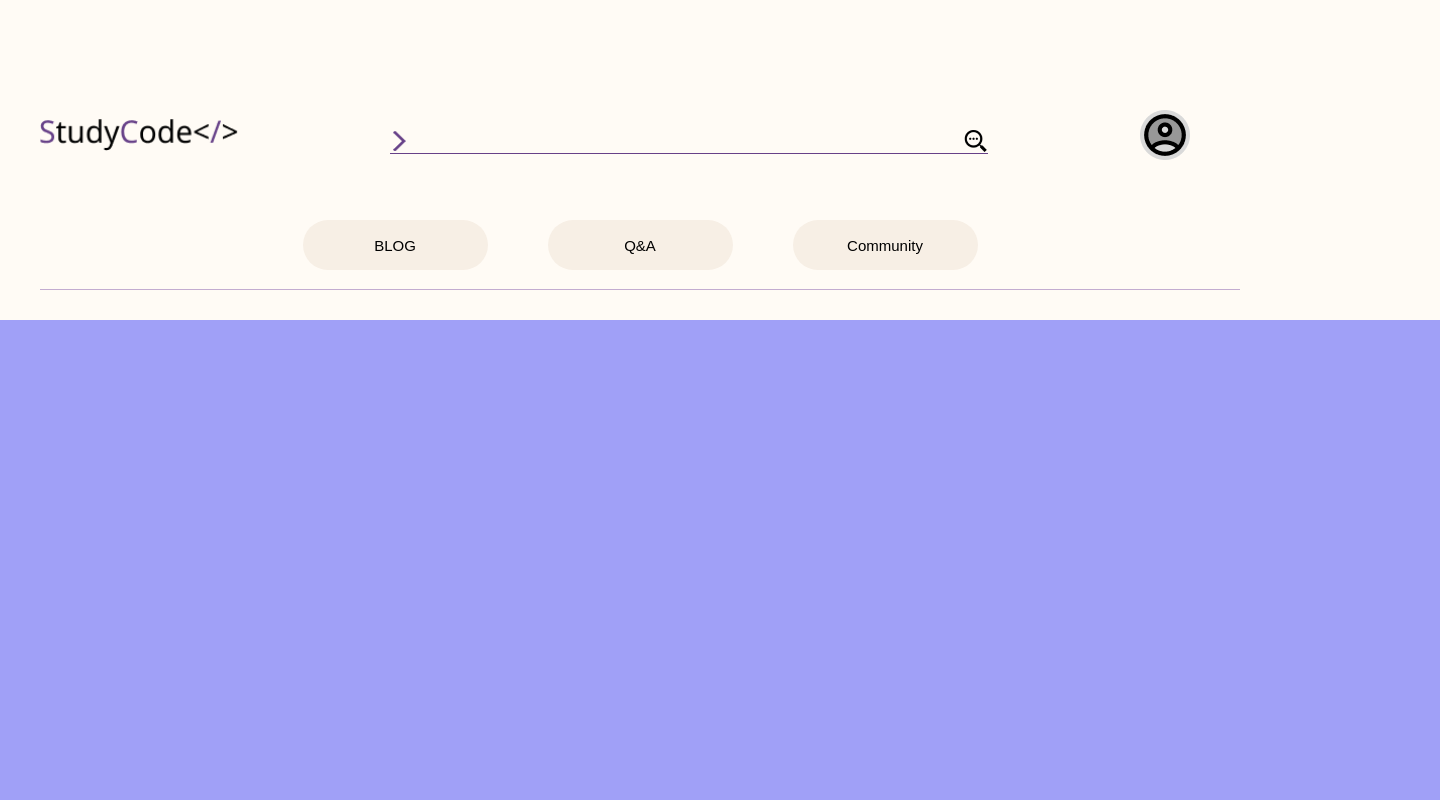
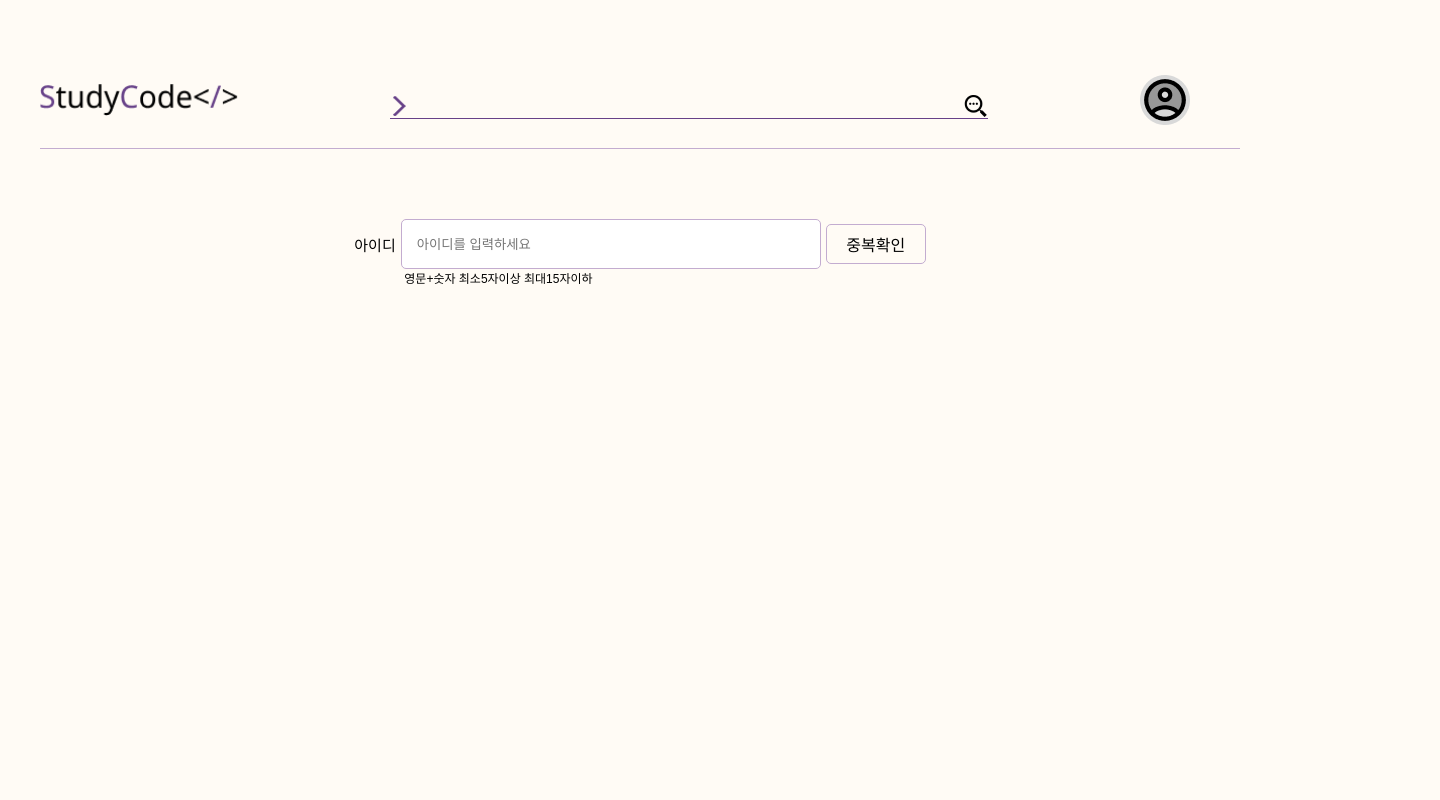
Before and after one commit to Hyangyoun/StudyCode_front, a React (Create React App) app: page / in a window 1280 px wide. Shown: the top 800 px of the page, 1440 px wide, since content can reach past the window. Built offline with nearby package versions, Linux system fonts and the light colour scheme.

Commit message:
SMHeader Membership doing
하는중

```diff
--- a/src/App.js
+++ b/src/App.js
@@ -1,12 +1,8 @@
-import MainPage from './Page/MainPage';
-import GlobalStyle from './GlobalStyle';
-import './App.css';
-
+import Membership from "./Page/Membership"
 function App() {
   return (
     <>
-      <GlobalStyle />
-      <MainPage />
+    <Membership/>
     </>
   );
 }
--- /dev/null
+++ b/src/Main/SmallHeader.jsx
@@ -0,0 +1,116 @@
+import React, { useState } from "react";
+import styled from "styled-components";
+
+function SMHeader(props) {
+    const [search,setSearch] = useState("");
+    const [tooltip,setTooltip] = useState(false);
+    return(
+        <div>
+            <Head>
+                <div>
+                    <img className="logo" src="./image/icon/logo.png" alt="StudyCode" />
+                    <div className="searchForm">
+                        <img className="searchLeft" src="./image/icon/icon_search.png" alt="화살표" />
+                        <input type="text" />
+                        <img className="searchRight" src="./image/icon/icon_searchright.png" alt="검색버튼"/>
+                    </div>
+                    <div className="profileBox">
+                        <img className="myImg"
+                        src="./image/icon/profile.png"
+                        alt="프로필"
+                        onClick={() => {setTooltip(!tooltip)}} />
+                        {tooltip ? <ul className="tooltips">
+                        <li>마이페이지</li>
+                        <li>내 블로그</li>
+                        <li>내 팔로우</li>
+                        <li>로그아웃</li>
+                        </ul> : null}
+                    </div>
+                </div>
+                </Head>
+        </div>
+    )
+}
+
+const Head = styled.div`
+    background-color: #FFFBF5;
+    width: 1200px;height: 149px;
+    display:flex;
+    flex-direction: column;
+    align-items: center;
+    margin:auto;
+    border-bottom :1px solid #C3ACD0 ;
+    border-width: 0 0 1px 0;
+
+&>div {
+    margin-top: 75px;
+    width: 1200px; height: auto;
+    display:flex;
+    align-items: center;
+    justify-content: space-between;
+}
+
+.logo{
+    width: 198px; height: auto;
+    cursor: pointer;
+}
+.searchForm{
+    position: relative;
+    display: flex;
+    align-items: center;
+
+    &>input{
+        width: 598px; height: 38px;
+        border-bottom :1px solid #674188 ;
+        border-width: 0 0 1px 0;
+        padding: 12px 20px 0;
+        box-sizing: border-box;
+        font-size: 15px;
+        outline: none;
+        background-color:  #FFFBF5;
+    }
+    &>.searchLeft{
+        position: absolute;
+        margin: auto;
+        object-fit: cover;
+        top: 15px;
+        left: 3px;
+    }
+    &>.searchRight{
+        position: absolute;
+        object-fit: cover;
+        top: 14px;
+        right: 1px;
+        cursor: pointer;
+    }
+}
+.profileBox{
+    width: 50px; height: 50px;
+    margin-right: 50px;
+}
+.myImg{
+    width: 50px; height: 50px;
+    cursor: pointer;
+}
+.tooltips{
+    border :1px solid #F7EFE5 ;
+    background-color: #ffffff;
+    margin: 0;
+    width: 116px; height: 140px;
+    display: flex;
+    position: relative;
+    right: 65px;
+    flex-direction: column;
+    font-size: 15px;
+    cursor: pointer;
+    li:hover{
+        background-color: #C3ACD0;
+    }
+    &>li {
+        align-items: center;
+        padding-left: 10px;
+        height: 35px;
+    }
+}
+`
+export default SMHeader
--- /dev/null
+++ b/src/Page/Membership.jsx
@@ -0,0 +1,66 @@
+import SMHeader from "../Main/SmallHeader"
+import styled from "styled-components";
+
+function Membership(props){
+    return(
+        <>
+            <SMHeader/>
+            <MembershipTool>
+                <div>
+                    <ul>
+                        <li>
+                            <span>아이디</span>
+                            <input className="inputId" type="text" placeholder="아이디를 입력하세요"/>
+                            <div>중복확인</div>
+                        </li>
+                    <span>영문+숫자 최소5자이상 최대15자이하</span>
+                    </ul>
+                </div>
+            </MembershipTool>
+        </>
+          )
+}
+const MembershipTool = styled.div`
+    width: 620px; height: 560px;
+    display:flex;
+    flex-direction: column;
+    align-items: center;
+    margin:auto;
+    div{
+        margin: 70px 0 0 0;
+    }
+    ul{
+        margin:0 0 50px 0;
+        padding: 0;
+    }
+    ul>li{
+        display: flex;
+        flex-direction: row;
+        align-items: center;
+    }
+    li>span{
+        font-size: 15px;
+        margin-right: 5px;
+    }
+    li>div{
+        width: 100px;height:40px;
+        margin: 0 0 0 5px;
+        display: flex;
+        align-items: center;
+        justify-content: center;
+        border: 1px solid #C3ACD0;
+        border-radius: 5px;
+    }
+    span:last-child{
+        text-indent: 10px;
+        font-size: 12px;
+        padding-left: 50px;
+    }
+    .inputId{
+        width: 420px; height: 50px;
+        border: 1px solid #C3ACD0;
+        border-radius: 5px;
+        padding: 0 0 0 15px;
+    }
+`
+export default Membership
```
